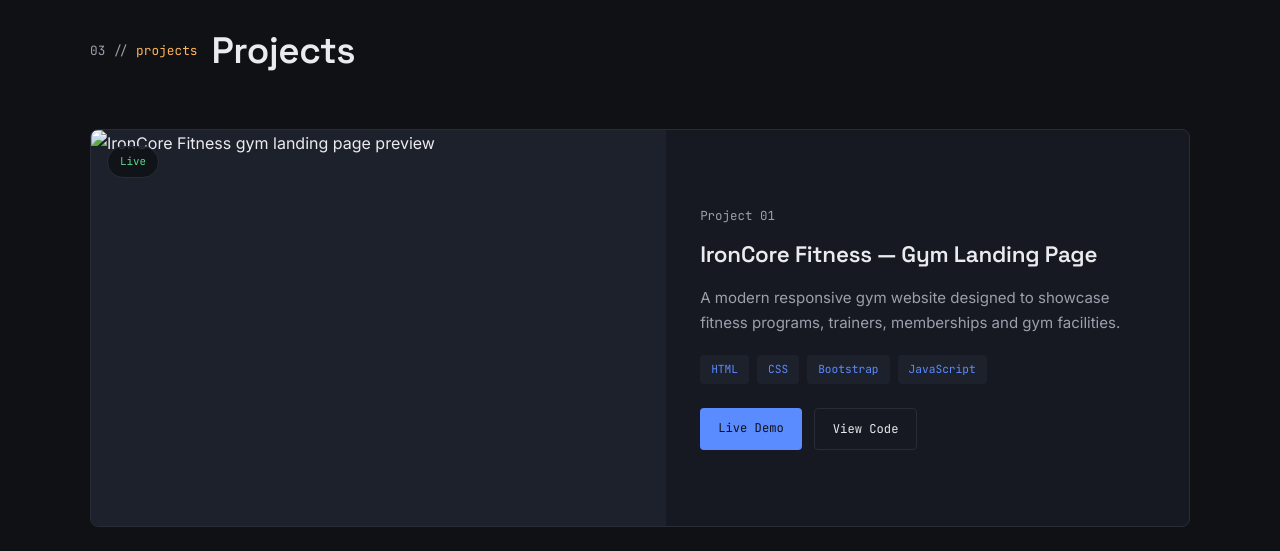
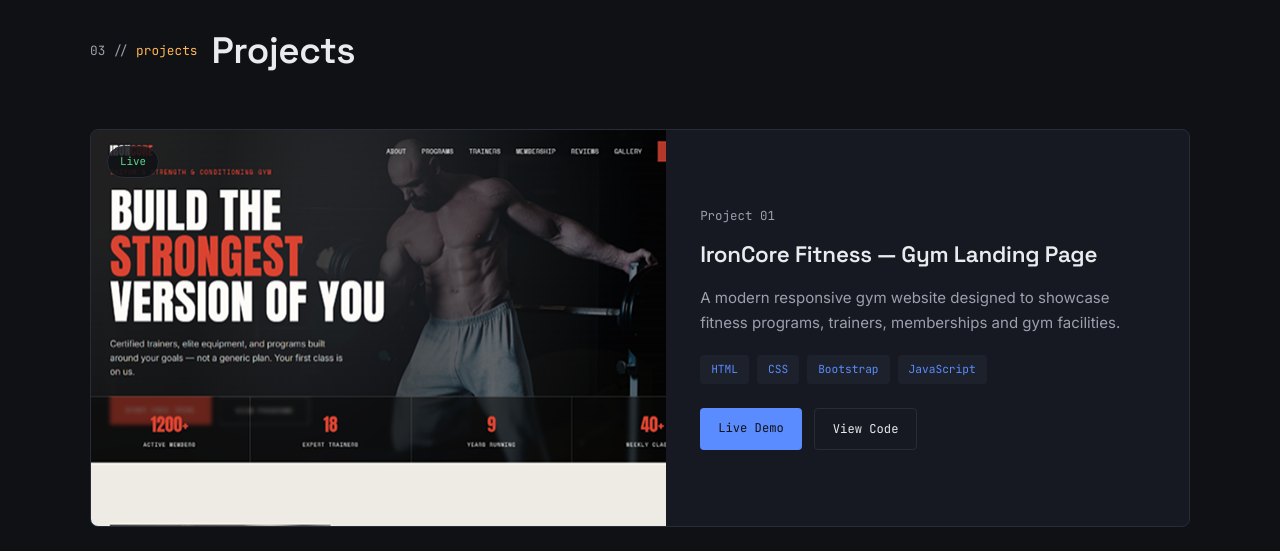
Before and after one commit to deerajstudy001-create/dheeraj.portfolio, a plain HTML site: page index.html in a window 1280 px wide. Shown: the part 2220-2771 px from the top of the page. Drawn offline with Linux system fonts and the light colour scheme.

Commit message:
Update website

```diff
--- a/index.html
+++ b/index.html
@@ -312,7 +312,7 @@
 
       <div class="project-card">
         <div class="proj-media">
-          <img src="1.png" alt="IronCore Fitness gym landing page preview">
+          <img src="img/gym-project/1.png" alt="IronCore Fitness gym landing page preview">
           <span class="proj-badge">Live</span>
         </div>
         <div class="proj-info">
```
